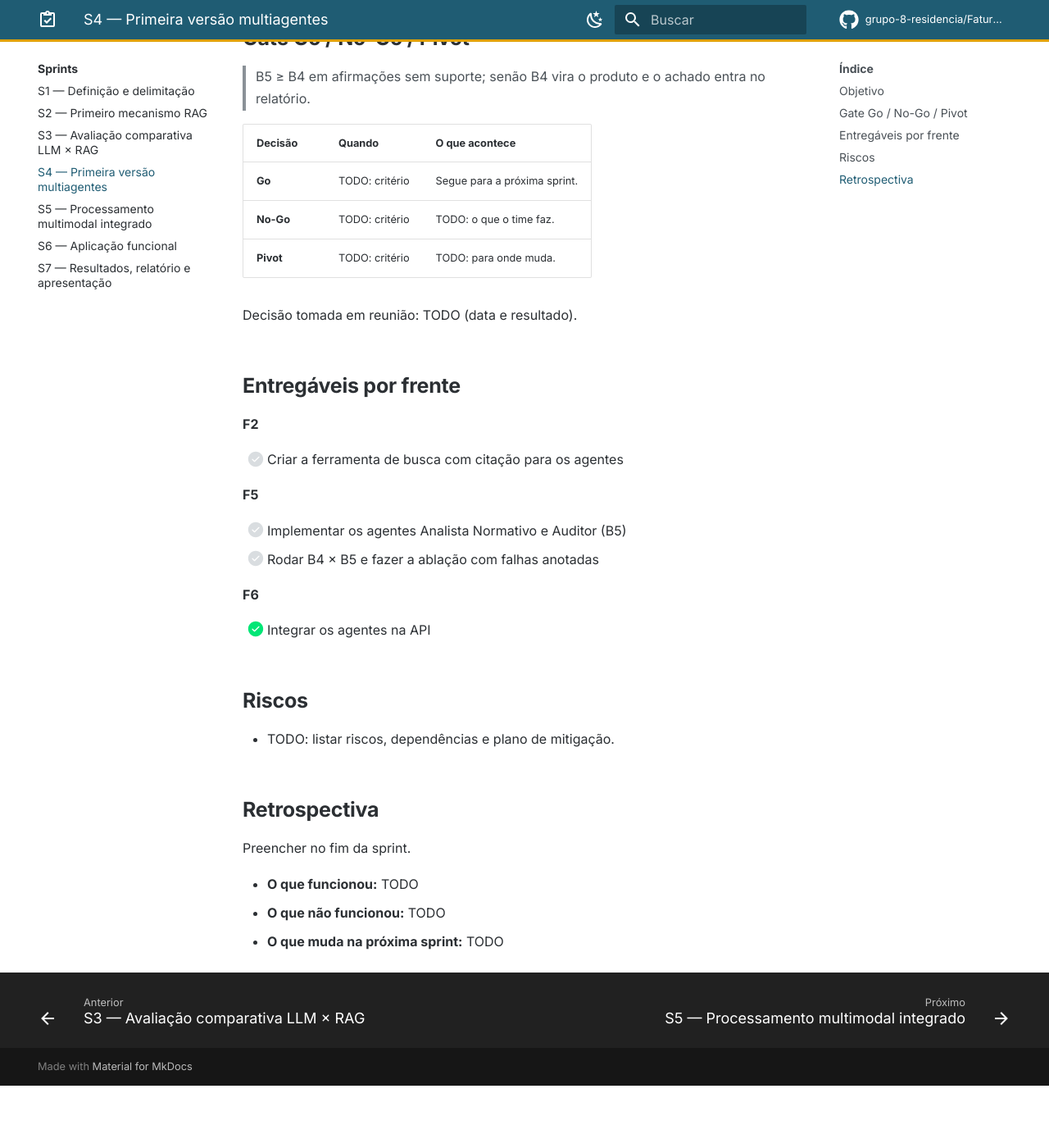
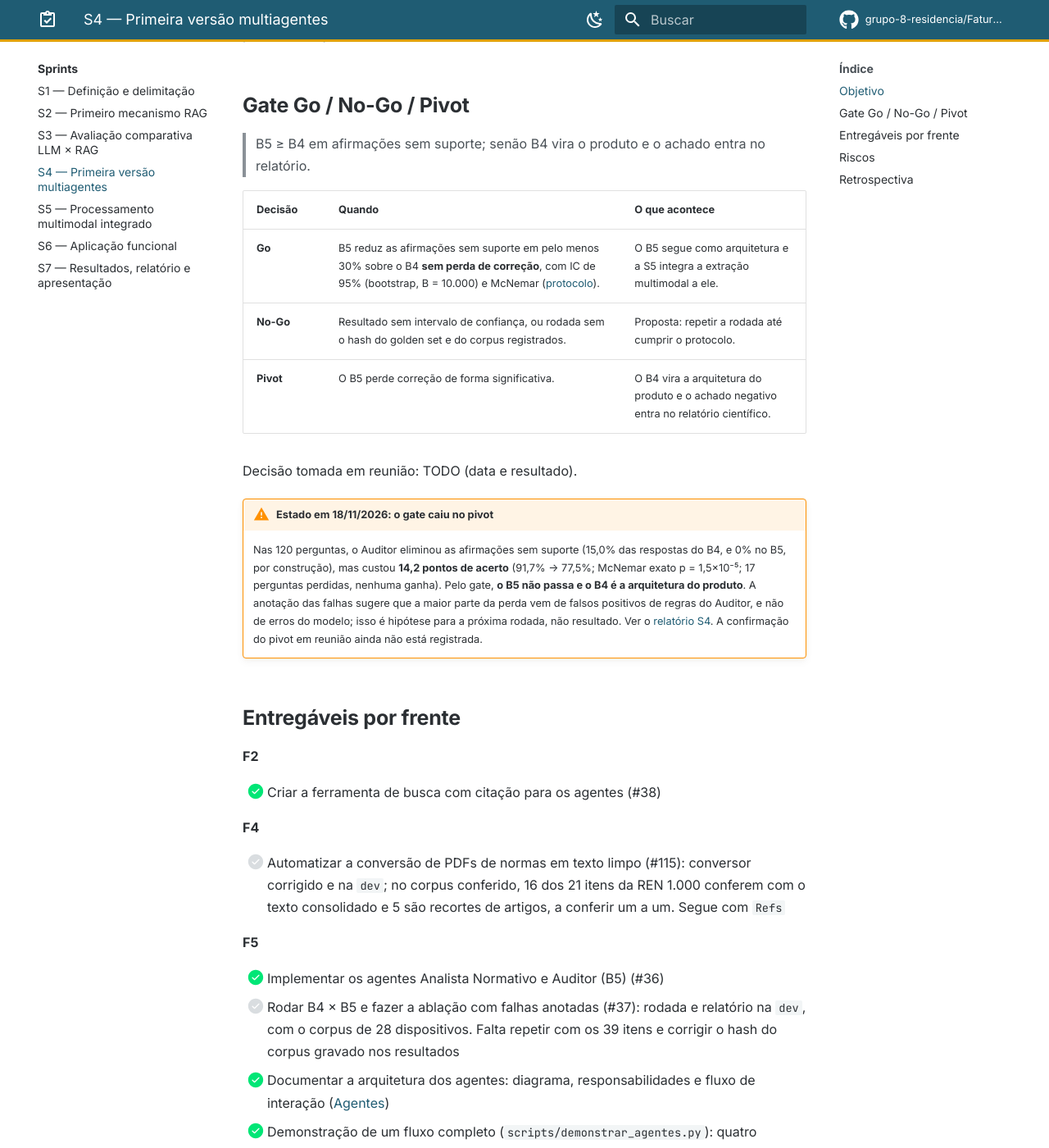
Before and after one commit to grupo-8-residencia/Fatura-Aberta, an MkDocs documentation site: the page built from docs/sprints/s4.md, in a window 1280 px wide and 1400 px high, scrolled down 572 px. Shown: the whole window at 82% size. Built offline with MkDocs 1.6.1 and Material for MkDocs 9.7.7, drawn with Linux system fonts in a browser that asks for light colours; plug-ins that fetch from the network failed and are left out; comment, search, counter and statistics services are not loaded; before the commit the page ends 1896 px from its top, so only the background shows below that; some of the changed text lies outside the part shown.

Commit message:
docs(sprints): preenche a página da S4 com o objetivo, o gate e o estado real (#36, #37)
Co-Authored-By: Claude Sonnet 5.5 <noreply@anthropic.com>

```diff
--- a/docs/sprints/s4.md
+++ b/docs/sprints/s4.md
@@ -8,7 +8,7 @@
 
 ## Objetivo
 
-TODO: escrever o objetivo da sprint em uma ou duas frases.
+Entregar a primeira versão multiagente do Fatura Aberta, com dois agentes especializados (Analista Normativo e Auditor), documentação da arquitetura e demonstração de um fluxo completo, e medir com estatística se o Auditor reduz as afirmações sem suporte sem perder correção (B4 × B5).
 
 ## Gate Go / No-Go / Pivot
 
@@ -16,35 +16,49 @@ TODO: escrever o objetivo da sprint em uma ou duas frases.
 
 | Decisão | Quando | O que acontece |
 |---|---|---|
-| **Go** | TODO: critério | Segue para a próxima sprint. |
-| **No-Go** | TODO: critério | TODO: o que o time faz. |
-| **Pivot** | TODO: critério | TODO: para onde muda. |
+| **Go** | B5 reduz as afirmações sem suporte em pelo menos 30% sobre o B4 **sem perda de correção**, com IC de 95% (bootstrap, B = 10.000) e McNemar ([protocolo](../avaliacao/index.md)). | O B5 segue como arquitetura e a S5 integra a extração multimodal a ele. |
+| **No-Go** | Resultado sem intervalo de confiança, ou rodada sem o hash do golden set e do corpus registrados. | Proposta: repetir a rodada até cumprir o protocolo. |
+| **Pivot** | O B5 perde correção de forma significativa. | O B4 vira a arquitetura do produto e o achado negativo entra no relatório científico. |
 
 Decisão tomada em reunião: TODO (data e resultado).
+
+!!! warning "Estado em 18/11/2026: o gate caiu no pivot"
+    Nas 120 perguntas, o Auditor eliminou as afirmações sem suporte (15,0% das respostas do B4, e 0% no B5, por construção), mas custou **14,2 pontos de acerto** (91,7% → 77,5%; McNemar exato p = 1,5×10⁻⁵; 17 perguntas perdidas, nenhuma ganha). Pelo gate, **o B5 não passa e o B4 é a arquitetura do produto**. A anotação das falhas sugere que a maior parte da perda vem de falsos positivos de regras do Auditor, e não de erros do modelo; isso é hipótese para a próxima rodada, não resultado. Ver o [relatório S4](../avaliacao/relatorio-s4.md). A confirmação do pivot em reunião ainda não está registrada.
 
 ## Entregáveis por frente
 
 **F2**
 
-- [ ] Criar a ferramenta de busca com citação para os agentes
+- [x] Criar a ferramenta de busca com citação para os agentes (#38)
+
+**F4**
+
+- [ ] Automatizar a conversão de PDFs de normas em texto limpo (#115): conversor corrigido e na `dev`; no corpus conferido, 16 dos 21 itens da REN 1.000 conferem com o texto consolidado e 5 são recortes de artigos, a conferir um a um. Segue com `Refs`
 
 **F5**
 
-- [ ] Implementar os agentes Analista Normativo e Auditor (B5)
-- [ ] Rodar B4 × B5 e fazer a ablação com falhas anotadas
+- [x] Implementar os agentes Analista Normativo e Auditor (B5) (#36)
+- [ ] Rodar B4 × B5 e fazer a ablação com falhas anotadas (#37): rodada e relatório na `dev`, com o corpus de 28 dispositivos. Falta repetir com os 39 itens e corrigir o hash do corpus gravado nos resultados
+- [x] Documentar a arquitetura dos agentes: diagrama, responsabilidades e fluxo de interação ([Agentes](../arquitetura/agentes.md))
+- [x] Demonstração de um fluxo completo (`scripts/demonstrar_agentes.py`): quatro cenários, offline com um Analista simulado ou com o modelo local
 
 **F6**
 
-- [x] Integrar os agentes na API
+- [x] Integrar os agentes na API (#39): ponto de extensão com limite de 15 s e queda graciosa. Hoje `analisar_com_agentes` devolve lista vazia, então os agentes ainda não alimentam o `/analisar`
 
 ## Riscos
 
-- TODO: listar riscos, dependências e plano de mitigação.
+- **Falsos positivos do Auditor:** 12 das 17 perdas vêm da regra de números, que ignora o número do ato na citação; 3 vêm de linguagem proibida (o termo "devolução em dobro" é literal do art. 323, § 2º); 2 vêm de id de citação inventado. A correção precisa ser validada fora do golden set.
+- **Corpus da rodada desatualizado:** a rodada usou 28 dispositivos e o corpus atual tem 39. O hash do corpus gravado nos resultados não bate com o corpus usado.
+- **Anotação das falhas feita por agente:** não há anotação humana das respostas, e o juiz LLM foi reprovado na calibração da S3 (κ = 0,03). O 0% do B5 vale por construção.
+- **Demonstração depende de modelo local:** o `gpt-oss:20b` exige o modelo baixado no Ollama. Sem ele, a demonstração roda com LLM simulado, o que mostra a colaboração entre os agentes e não a qualidade de um modelo.
+- **Integração na API incompleta:** o endpoint `/analisar` ainda não recebe achados dos agentes.
+- **Conferência humana do corpus:** os itens candidatos convertidos entram no índice só depois de conferidos por pessoa. O PRODIST Módulo 8 e os 14 candidatos seguem em conferência.
 
 ## Retrospectiva
 
 Preencher no fim da sprint.
 
-- **O que funcionou:** TODO
+- **O que funcionou:** TODO (preencher com o time na retrospectiva)
 - **O que não funcionou:** TODO
 - **O que muda na próxima sprint:** TODO
```
